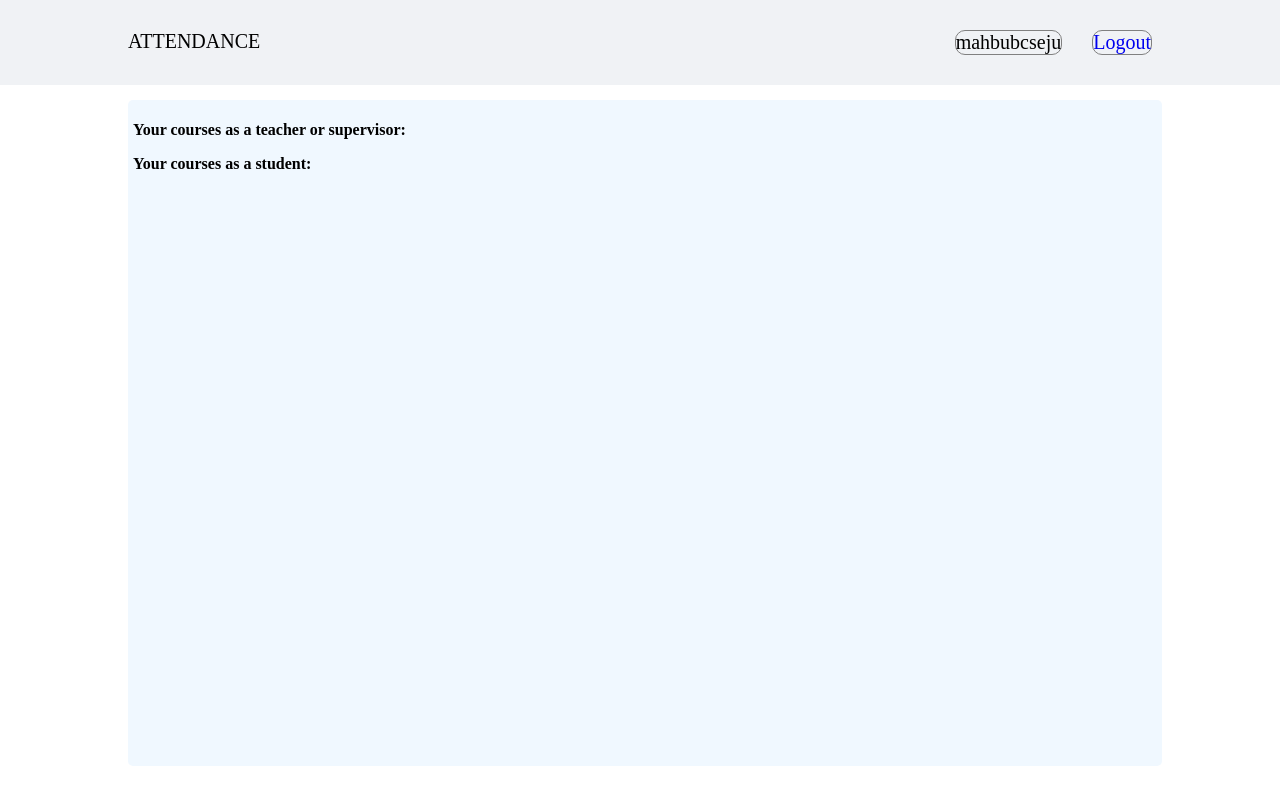
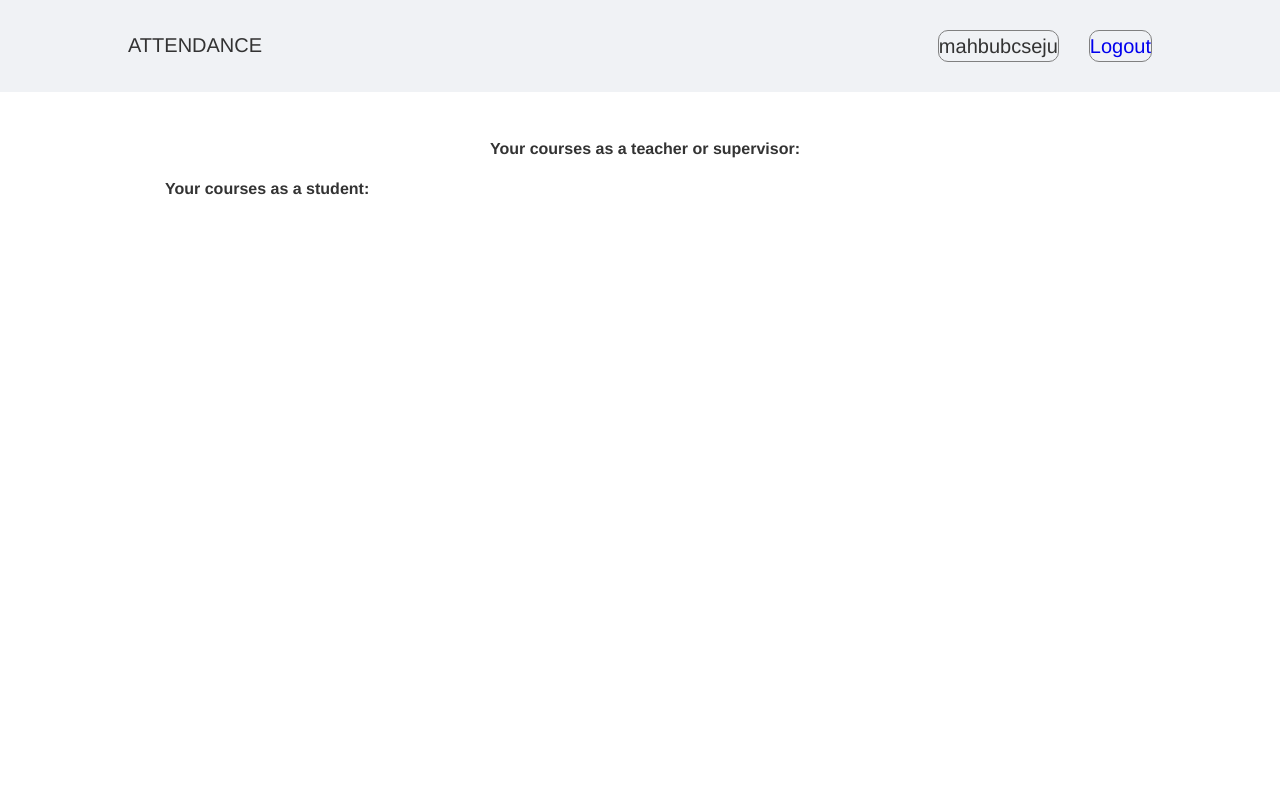
Before and after one commit to mahbubcseju/attendance-by-face-recognition, a Django app: page / in a window 1280 px wide. Run offline with Django 3.2, Linux system fonts and the light colour scheme; a user stored in the database is signed in.

Commit message:
home page

```diff
--- a/attendance/attendance/settings.py
+++ b/attendance/attendance/settings.py
@@ -11,6 +11,7 @@ https://docs.djangoproject.com/en/3.0/ref/settings/
 """
 
 import os
+from django.urls import reverse_lazy
 
 # Build paths inside the project like this: os.path.join(BASE_DIR, ...)
 BASE_DIR = os.path.dirname(os.path.dirname(os.path.abspath(__file__)))
@@ -125,6 +126,7 @@ USE_L10N = True
 USE_TZ = True
 
 BASE_URL = 'http://loclahost:8000'
+LOGIN_URL = reverse_lazy('Login')
 
 # Static files (CSS, JavaScript, Images)
 # https://docs.djangoproject.com/en/3.0/howto/static-files/
--- a/attendance/client/views/home.py
+++ b/attendance/client/views/home.py
@@ -1,5 +1,8 @@
 from django.views.generic import TemplateView
+from django.contrib.auth.decorators import login_required
+from django.utils.decorators import method_decorator
 
 
+@method_decorator(login_required, name='dispatch')
 class Home(TemplateView):
     template_name = 'client/home.html'
--- a/attendance/static/css/client/base.css
+++ b/attendance/static/css/client/base.css
@@ -1,6 +1,11 @@
-body {
-   max-width: 1024px;
-   margin: 0 auto;
+body
+{
+    font-family: 'Helvetica Neue', 'Helvetica', 'Roboto', 'Arial', sans-serif;
+    font-size: 1em;
+    line-height: 1.5;
+    margin: 0 auto;
+    max-width: 1024px;
+    color: #333;
 }
 
 .navbar-wrapper {
@@ -42,7 +47,6 @@ body {
     -webkit-box-shadow: 0 0 5px 2px #F0F8FF;
     -moz-box-shadow: 0 0 5px 2px #F0F8FF;
     box-shadow: 0 0 5px 2px  #fff;
-    background: #F0F8FF;
     -moz-border-radius: 5px;
     -webkit-border-radius: 5px;
     -khtml-border-radius: 5px;
--- /dev/null
+++ b/attendance/static/css/client/home.css
@@ -0,0 +1,3 @@
+.card {
+    margin: 2em;
+}
--- a/attendance/templates/client/home.html
+++ b/attendance/templates/client/home.html
@@ -1,12 +1,19 @@
-{% include('client/base.html') %}
+{% extends('client/base.html') %}
+
+{% block css %}
+  {{ super() }}
+  <link rel="stylesheet" href="{{ static('css/client/home.css') }}">
+{% endblock %}
 
 {% block content %}
   <div class="content">
-    <div style="top: 100px;">
-      <p><b>Your courses as a teacher or supervisor:</b></p>
-    </div>
-    <div style="top: 200px;">
-      <p><b>Your courses as a student:</b></p>
+    <div class="card">
+      <div style="top: 100px; text-align: center;">
+        <p><b>Your courses as a teacher or supervisor:</b></p>
+      </div>
+      <div style="top: 200px;">
+        <p><b>Your courses as a student:</b></p>
+      </div>
     </div>
   </div>
 {% endblock %}
```
Also changed, not shown: attendance/db.sqlite3.
